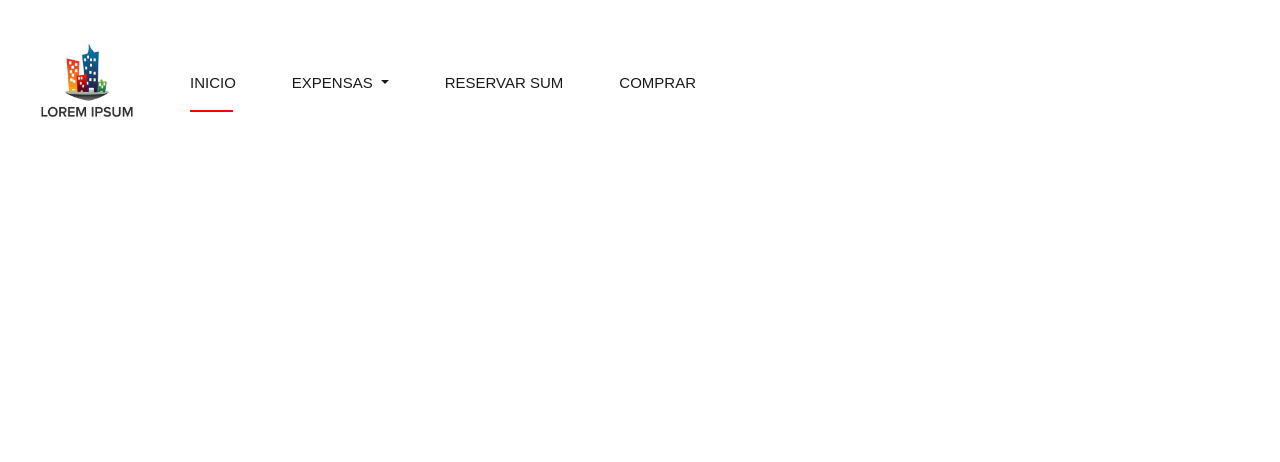
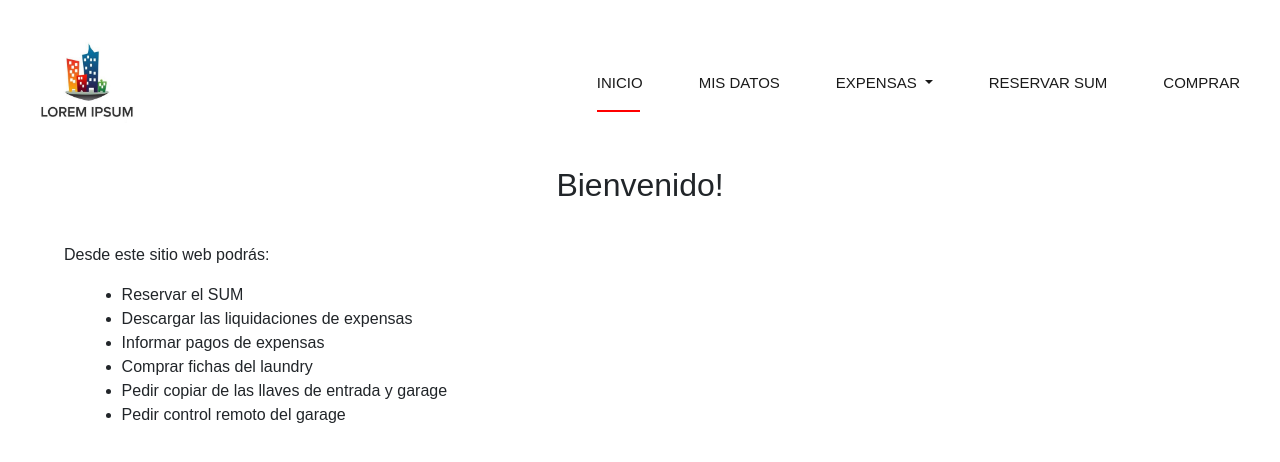
Before and after one commit to mbbujan/js_final, a website: page pages/inicio.html in a window 1280 px wide. Drawn offline with nearby package versions, Linux system fonts and the light colour scheme.

Commit message:
pagina de inicio

```diff
--- a/pages/inicio.html
+++ b/pages/inicio.html
@@ -17,8 +17,8 @@
     <title>Lorem Impsum | Inicio</title>
   </head>
   <body>
-    <header class="encabezado">
-      <nav class="navbar navbar-expand-lg navbar-light  menu">
+    <header>
+      <nav class="navbar navbar-expand-lg navbar-light menu">
         <div class="container-fluid menu-logo">
           <a href="./inicio.html"
             ><img src="../img/logo.jpg" alt="Logo Empresa"
@@ -36,48 +36,60 @@
             <span class="navbar-toggler-icon"></span>
           </button>
           <div class="collapse navbar-collapse" id="navbarSupportedContent">
-            <ul class="navbar-nav me-auto mb-2 mb-lg-0 menu-opciones">
+            <ul class="navbar-nav ms-auto mb-2 mb-lg-0 menu-opciones">
               <li>
                 <a class="nav-link active menu-activo" href="./inicio.html"
                   >INICIO</a
                 >
               </li>
-
+              <li>
+                <a class="nav-link active" href="./datos.html">MIS DATOS</a>
+              </li>
               <li class="nav-item dropdown menu-activo">
                 <a
                   class="nav-link active dropdown-toggle"
                   href="#"
                   id="navbarDropdown"
                   role="button"
-                  data-bs-toggle='dropdown'
+                  data-bs-toggle="dropdown"
                   aria-haspopup="true"
                   aria-expanded="false"
                 >
                   EXPENSAS
                 </a>
                 <div class="dropdown-menu" aria-labelledby="navbarDropdown">
-                  <a class="dropdown-item" href="liquidaciones.html">CONSULTAR LIQUIDACIONES</a>
-
+                  <a class="dropdown-item" href="liquidaciones.html"
+                    >CONSULTAR LIQUIDACIONES</a
+                  >
                   <a class="dropdown-item" href="pagos.html">INFORMAR PAGO</a>
                 </div>
               </li>
-
               <li>
-                <a class="nav-link active" href="sum.html"
-                  >RESERVAR SUM</a
-                >
+                <a class="nav-link active" href="sum.html">RESERVAR SUM</a>
               </li>
               <li>
-                <a class="nav-link active" href="compras.html"
-                  >COMPRAR </a
-                >
+                <a class="nav-link active" href="compras.html">COMPRAR </a>
               </li>
             </ul>
           </div>
         </div>
       </nav>
     </header>
-
+    <main>
+        <section class="inicio">
+      <h2>Bienvenido!</h2>
+      <p>Desde este sitio web podrás:</p>
+      <ul>
+        <li>Reservar el SUM</li>
+        <li>Descargar las liquidaciones de expensas</li>
+        <li>Informar pagos de expensas</li>
+        <li>Comprar fichas del laundry</li>
+        <li>Pedir copiar de las llaves de entrada y garage</li>
+        <li>Pedir control remoto del garage</li>
+      </ul>
+    </section>
+    </main>
+    <footer></footer>
     <script
       src="https://cdn.jsdelivr.net/npm/bootstrap@5.0.2/dist/js/bootstrap.bundle.min.js"
       integrity="sha384-MrcW6ZMFYlzcLA8Nl+NtUVF0sA7MsXsP1UyJoMp4YLEuNSfAP+JcXn/tWtIaxVXM"
--- a/scss/components/_main.scss
+++ b/scss/components/_main.scss
@@ -29,3 +29,17 @@
     }
   }
 }
+
+/**************  INICIO  ********************/
+.inicio{
+h2{
+  text-align: center;
+}
+p{
+  margin-top: 3%;
+  margin-left: 5%;
+}
+ul{
+  margin-left: 7%;
+}
+}
```
Also changed, not shown: pages/datos.html (added, +12 -0 lines), css/estilos.css. Lines whose indentation alone changed are shown as unchanged.
